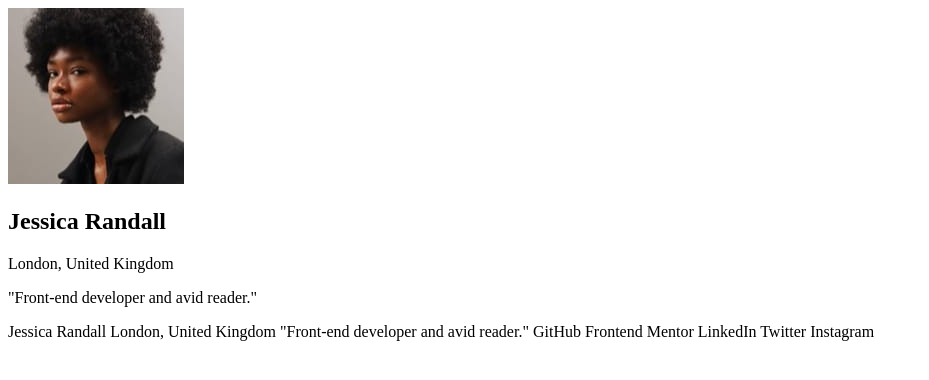
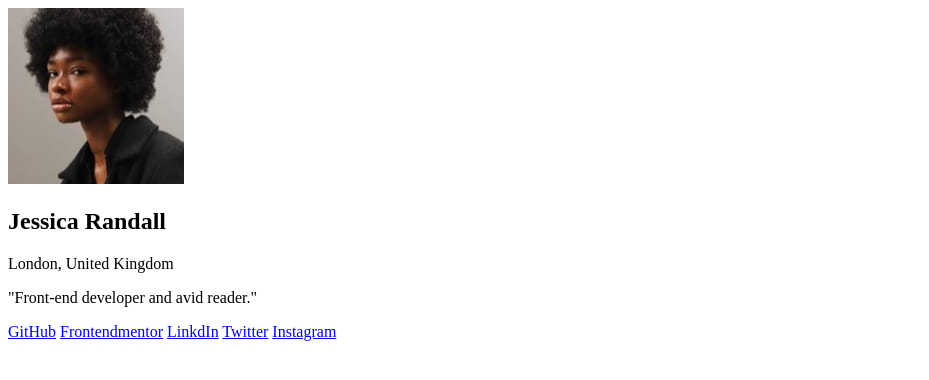
Before and after one commit to hitmorecode/social_link_profile, a plain HTML site: page index.html in a window 1280 px wide. Shown: the whole page, without its empty margins (0-929 px from the left). Drawn offline with Linux system fonts and the light colour scheme.

Commit message:
index.html updated social media links added

```diff
--- a/index.html
+++ b/index.html
@@ -15,16 +15,11 @@
 				<h1>Jessica Randall</h1>
 				<p>London, United Kingdom</p>
 				<p>"Front-end developer and avid reader."</p>
+				<a href="#">GitHub</a>
+				<a href="#">Frontendmentor</a>
+				<a href="#">LinkdIn</a>
+				<a href="#">Twitter</a>
+				<a href="#">Instagram</a>
 			</section>
 		</main>
 	</body>
-</html>
-  Jessica Randall
-  London, United Kingdom
-  "Front-end developer and avid reader."
-
-  GitHub
-  Frontend Mentor
-  LinkedIn
-  Twitter
-  Instagram
```
